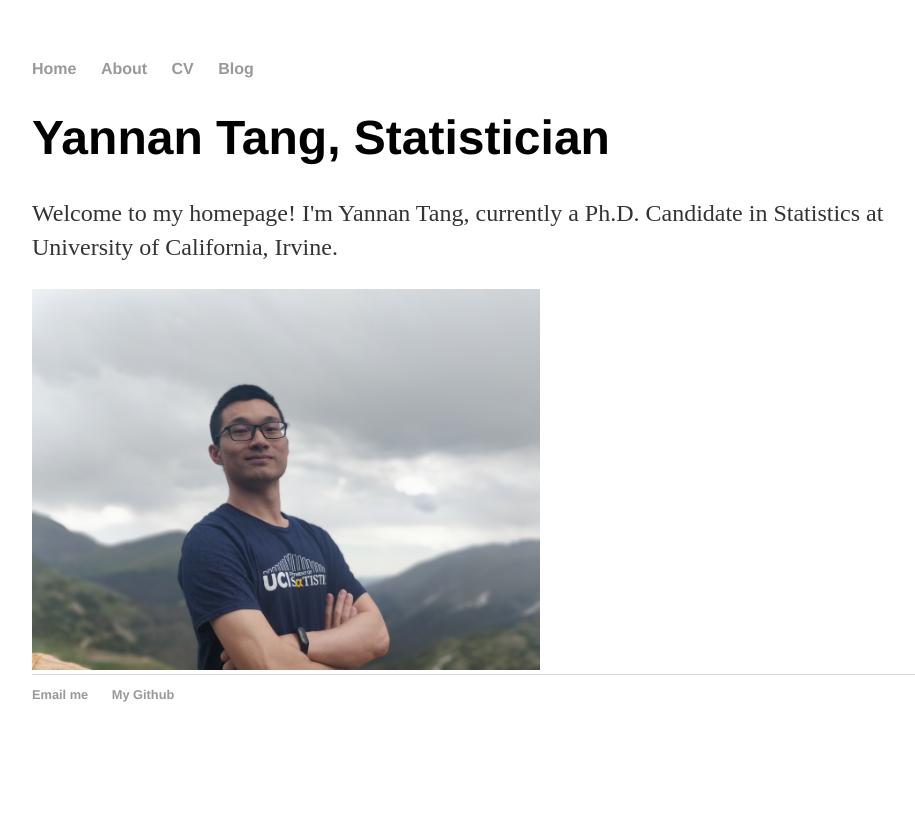
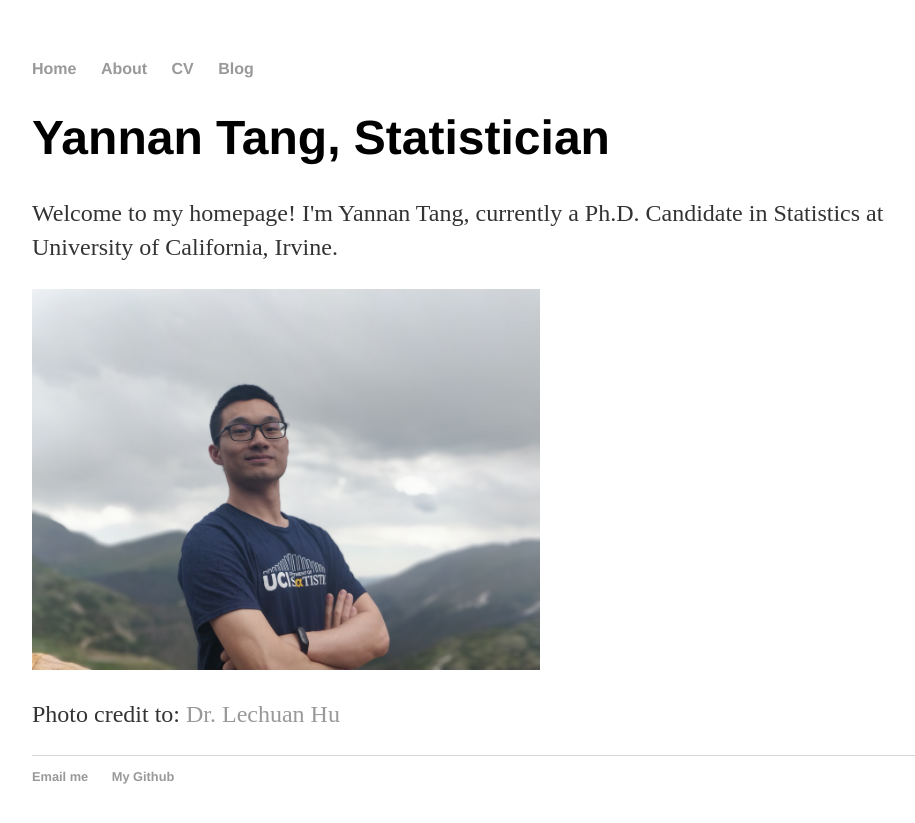
Before and after one commit to YannanTang/YannanTang.github.io, a Jekyll site: the page built from index.html, in a window 1280 px wide. Shown: the top 823 px of the page, without its empty margins (160-1075 px from the left). Built offline with Jekyll 4.4.1, drawn with Linux system fonts in a browser that asks for light colours; some of the changed lines change nothing that is shown.

Commit message:
Change the index page and add Lechuan

```diff
--- a/index.html
+++ b/index.html
@@ -1,6 +1,6 @@
 ---
 layout: default
-title: Yannan Tang, Ph.D. Candidate in Statistics
+title: Yannan Tang, Ph.D. in Statistics
 ---
 <div class="blurb">
 	<h1>Yannan Tang, Statistician</h1>
@@ -8,4 +8,5 @@
 
 	<style>img {width: 56.7%}</style>
 	<img src="https://yannantang.github.io/images/YannanFigure.jpg">
+	<p>Photo credit to: <a href="https://www.linkedin.com/in/lechuan-hu-385279a1/?locale=en_US">Dr. Lechuan Hu</a>
 </div><!-- /.blurb -->
```
